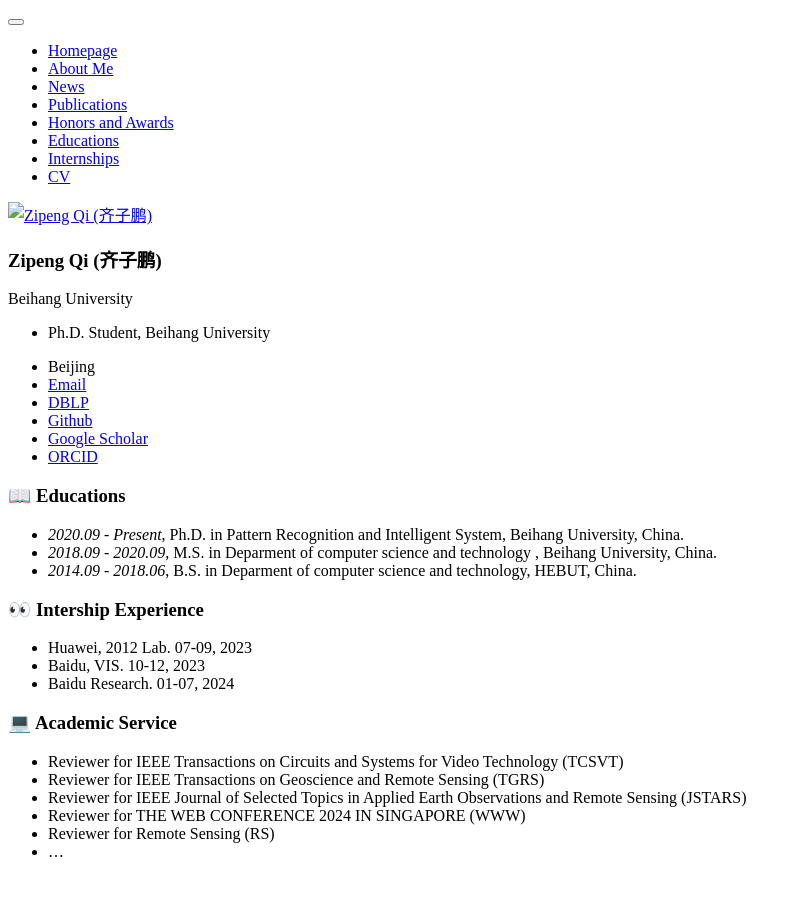
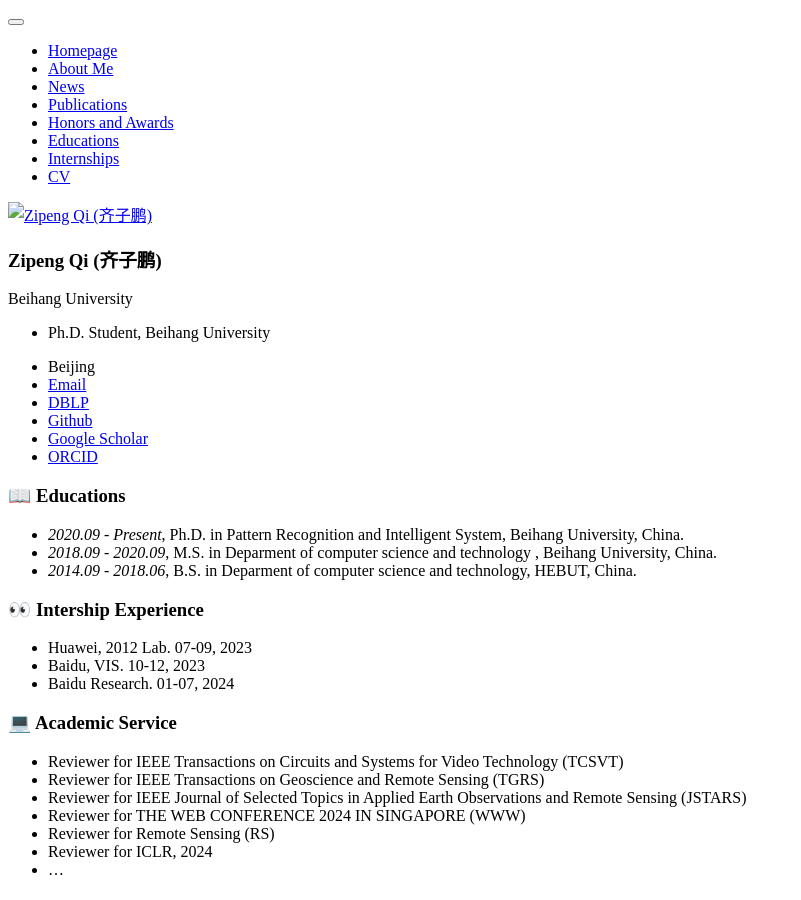
Before and after one commit to qizipeng/qizipeng.github.io, a Jekyll site: the page built from _pages/includes/others.md, in a window 1280 px wide. Shown: the whole page, without its empty margins (0-801 px from the left). Built offline with Jekyll 4.4.1, drawn with Linux system fonts in a browser that asks for light colours; our own code applies the rules of GitHub Pages for plain Markdown files.

Commit message:
Update others.md

```diff
--- a/_pages/includes/others.md
+++ b/_pages/includes/others.md
@@ -16,4 +16,5 @@
 (JSTARS)
 - Reviewer for THE WEB CONFERENCE 2024 IN SINGAPORE (WWW)
 - Reviewer for Remote Sensing (RS)
+- Reviewer for ICLR, 2024
 - ...
```
